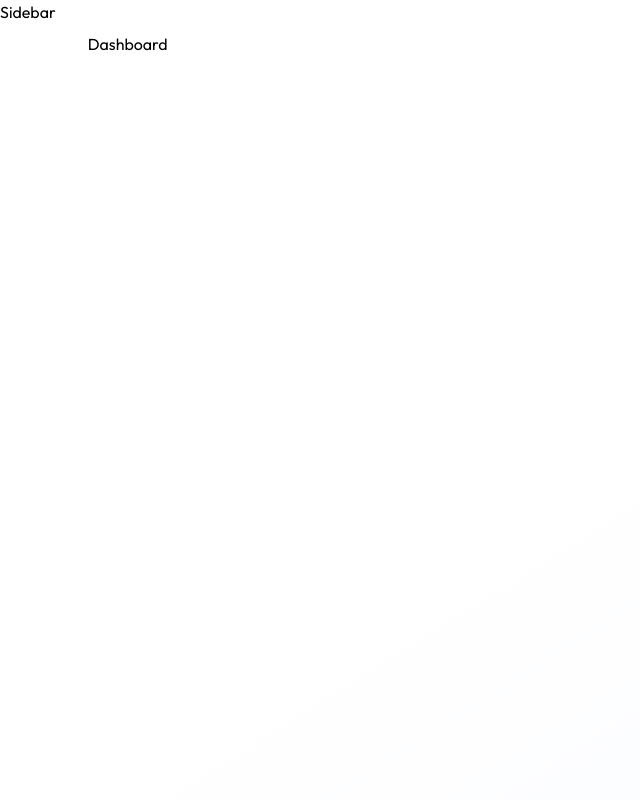
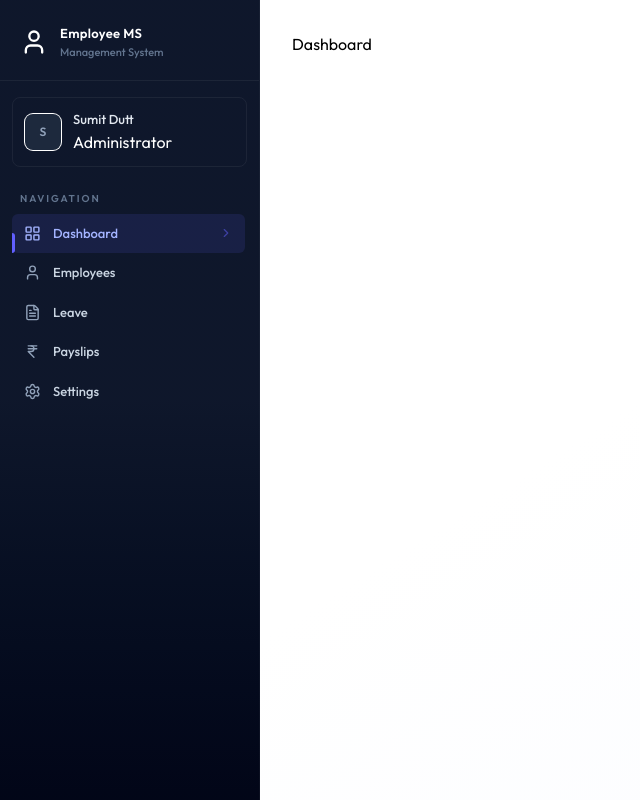
Before and after one commit to Sumit0055/EMS-IHO-FullStack-Client, a React (Vite) app: page /dashboard in a window 1280 px wide. Shown: the whole page, without its empty margins (0-640 px from the left). Built offline with nearby package versions, Linux system fonts and the light colour scheme.

Commit message:
SideBar Working in Progress

```diff
--- a/src/components/LoginForm.jsx
+++ b/src/components/LoginForm.jsx
@@ -62,7 +62,7 @@ const LoginForm = ({ role, title, subtitle }) => {
             <div
               className="">
               <label
-                htmlFor=""
+                // htmlFor=""
                 className='block text-sm font-medium text-slate-700 mb-2'>
                 Email address
               </label>
@@ -78,7 +78,7 @@ const LoginForm = ({ role, title, subtitle }) => {
             <div
               className="">
               <label
-                htmlFor=""
+                // htmlFor=""
                 className='block text-sm font-medium text-slate-700 mb-2'>
                 Password
               </label>
@@ -112,6 +112,64 @@ const LoginForm = ({ role, title, subtitle }) => {
             Sign in
             </button>
           </form>
+          {/* <form action="" className="space-y-5 max-w-md mx-auto px-4 sm:px-6 lg:px-8" onSubmit={handleSubmit}>
+            <div>
+              <label
+                htmlFor="email"
+                className="block text-sm font-medium text-slate-700 mb-2"
+              >
+                Email address
+              </label>
+              <input
+                type="email"
+                id="email"
+                value={email}
+                onChange={(e) => setEmail(e.target.value)}
+                required
+                placeholder="example@gmail.com"
+                className="w-full rounded-md border border-slate-300 px-3 py-2 text-sm focus:ring-2 focus:ring-indigo-500 focus:outline-none"
+              />
+            </div>
+
+            <div>
+              <label
+                htmlFor="password"
+                className="block text-sm font-medium text-slate-700 mb-2"
+              >
+                Password
+              </label>
+              <div className="relative">
+                <input
+                  type={showPassword ? "text" : "password"}
+                  id="password"
+                  onChange={(e) => setPassword(e.target.value)}
+                  required
+                  placeholder="......."
+                  className="w-full rounded-md border border-slate-300 px-3 py-2 text-sm pr-11 focus:ring-2 focus:ring-indigo-500 focus:outline-none"
+                />
+                <button
+                  type="button"
+                  className="absolute right-3 top-1/2 -translate-y-1/2 text-slate-400 hover:text-slate-600 transition-colors"
+                  onClick={() => setShowPassword(!showPassword)}
+                >
+                  {showPassword ? <EyeOffIcon size={18} /> : <EyeIcon size={18} />}
+                </button>
+              </div>
+            </div>
+
+
+            <button
+              type="submit"
+              disabled={loading}
+              className="w-full py-3 bg-gradient-to-r from-indigo-600 to-indigo-400 text-white rounded-md text-sm font-semibold hover:to-indigo-600 disabled:opacity-50 transition-all duration-200 shadow-lg shadow-indigo-500/25 active:scale-[0.98] flex items-center justify-center"
+            >
+              {loading && (
+                <Loader2Icon className="animate-spin h-4 w-4 mr-2" />
+              )}
+              Sign in
+            </button>
+          </form> */}
+
         </div>
       </div>
       {/* 1:02:29 */}
--- /dev/null
+++ b/src/components/Sidebar.jsx
@@ -0,0 +1,184 @@
+import React, { useEffect, useState } from 'react'
+import { Link, useLocation } from 'react-router-dom'
+import { dummyProfileData } from '../assets/assets'
+import { CalendarIcon, ChevronRightIcon, FileTextIcon, icons, IndianRupee, LayoutGridIcon, MenuIcon, SettingsIcon, UserIcon, XIcon } from 'lucide-react'
+
+const Sidebar = () => {
+
+    const { pathname } = useLocation()
+    const [userName, setUserName] = useState('')
+    const [mobileOpen, setMobileOpen] = useState(false)
+
+    useEffect(() => {
+        setUserName(dummyProfileData.firstName + " " + dummyProfileData.lastName)
+    }, [])
+
+    // Close mobiole Sidebar on route change
+
+    useEffect(() => {
+        setMobileOpen(false)
+    }, [pathname])
+
+    const role = "ADMIN" || "EMPLOYEE";
+
+    const navItems = [
+        {
+            name: "Dashboard",
+            href: "/dashboard",
+            icons: LayoutGridIcon
+        },
+        role === "ADMIN" ?
+            {
+                name: "Employees",
+                href: "/employees",
+                icons: UserIcon
+            } :
+
+            {
+                name: "Attendance",
+                href: "/attendance",
+                icons: CalendarIcon
+            },
+        {
+            name: "Leave",
+            href: "/leave",
+            icons: FileTextIcon
+        },
+        {
+            name: "Payslips",
+            href: "/payslips",
+            icons: IndianRupee
+        },
+        {
+            name: "Settings",
+            href: "/settings",
+            icons: SettingsIcon
+        }
+    ]
+
+    const sidebarContent = (
+        <>
+            {/* Brand Header */}
+
+            <div className="px-5 pt-6 pb-5 border-b border-white/6">
+                <div className="flex items-center justify-between">
+                    <div className="flex items-center gap-3">
+                        <UserIcon className='text-white size-7' />
+                        <div className="">
+                            <p className='font-semibold text-[13px] text-white tracking-wide'>Employee MS</p>
+                            <p className='text-[11px] text-slate-500 font-medium'>Management System</p>
+                        </div>
+                    </div>
+                    <button onClick={() => setMobileOpen(false)} className='lg:hidden text-slate-400 hover:text-white p-1'>
+                        <XIcon size={20} />
+                    </button>
+                </div>
+            </div>
+
+            {/* user Profile card */}
+            {
+                userName && (
+                    <div className="mx-3 mt-4 mb-1 p-3 rounded-lg  border border-white/6">
+                        <div className="flex items-center gap-3 ">
+                            <div className="w-9 h-9 rounded-lg bg-slate-800 flex items-center justify-center ring-1 ring-white">
+                                <span className='text-slate-400 text-xs font-semibold'>
+                                    {
+                                        userName.charAt(0).toLocaleUpperCase()
+                                    }
+                                </span>
+                            </div>
+                            <div
+                                className="min-w-0">
+                                <p
+                                    className='text-[13px] font-medium text-slate-200 truncate'>
+                                    {userName}
+                                </p>
+                                <p>
+                                    {role === "ADMIN" ? "Administrator" : "Employee"}
+                                </p>
+                            </div>
+                        </div>
+                    </div>
+                )
+            }
+
+            {/* Section label */}
+            <div className="px-5 pt-5 pb-2">
+                <p
+                    className='text-[10px] font-semibold uppercase tracking-[0.12rem] text-slate-500'>
+                    Navigation
+                </p>
+            </div>
+            {/* Navigation List */}
+            <div
+                className="flex-1 px-3 space-x-0.5 overflow-auto">
+                {navItems.map((item) => {
+                    const isActive = pathname.startsWith(item.href)
+                    return (
+                        <Link
+                            key={item.name}
+                            to={item.href}
+                            className={`group flex items-center gap-3 px-3 py-2.5 rounded-md text-[13px] font-medium transition-all duration-150 relative ${isActive ? "bg-indigo-500/12 text-indigo-300" : "text-slate-300 hover:text-white hover:bg-white/4"}`}>
+                            {
+                                isActive && <div className='absolute left-0 top-1/2 w-[3px] h-5 rounded-r-full bg-indigo-500' />
+                            }
+                            <item.icons
+                                className={`w-[17px] h-[17px] shrink-0 ${isActive ? "text-indigo-300" : "text-slate-400 group-hover:stale-300"}`} />
+                            <span
+                                className='flex-1'>
+                                {item.name}
+                            </span>
+                            {
+                                isActive &&
+                                <ChevronRightIcon
+                                    className='w-3.5 h-3.5 text-indigo-500/50' />
+                            }
+                        </Link>
+                    )
+                })}
+            </div>
+
+            {/* Logout  */}
+
+
+        </>
+    )
+
+    return (
+        <>
+            {/* Mobile hamburger button  */}
+            <button onClick={() => {
+                setMobileOpen(true)
+            }}
+                className='lg:hidden fixed top-4 left-4 z-50 p-2 bg-slate-900 text-white rounded-lg shadow-lg border border-white/10'>
+                <MenuIcon size={20} />
+            </button>
+
+            {/* Mobile Overlay */}
+            {
+                mobileOpen &&
+                <div
+                    className='lg:hidden fixed inset-0 bg-black/60 backdrop-blur-sm z-40'
+                    onClick={() => { setMobileOpen(false) }} />
+            }
+
+            {/* Sidebar - desktop */}
+            <aside
+                className='hidden lg:flex flex-col h-full w-[260px] bg-linear-to-b from-slate-900 via-slate-900 to-slate-950 text-white shrink-0 border-r border-white/4'>
+                {
+                    sidebarContent
+                }
+            </aside>
+
+            {/* Sidebar - mobile */}
+            <aside
+                className={`lg:hidden fixed inset-y-0 left-0 w-72 bg-linear-to-b from-slate-900 via-slate-900 to-slate-950 text-white z-50 flex flex-col transform transition-transform duration-300 ${mobileOpen ? "translate-x-0" : "-translate-x-full"}`}>
+                {
+                    sidebarContent
+                }
+            </aside>
+        </>
+    )
+}
+
+export default Sidebar
--- a/src/pages/Layout.jsx
+++ b/src/pages/Layout.jsx
@@ -1,13 +1,17 @@
 import React from 'react'
 import { Outlet } from 'react-router-dom'
+import Sidebar from '../components/Sidebar'
 
 const Layout = () => {
   return (
-    <div className="flex h-screen bg-linear-to-br from-salte-50 via-white to-indigo-50/30">
-      <p>Sidebar</p>
-      <main className='flex-1 overflow-auto'>
-        <div  className='p-4 pt-16 sm:p-6 sm:pt-6 lg:p-8 max-w-400 mx-auto'>
-          <Outlet/>
+    <div
+      className="flex h-screen bg-linear-to-br from-salte-50 via-white to-indigo-50/30">
+      <Sidebar />
+      <main
+        className='flex-1 overflow-auto'>
+        <div
+          className='p-4 pt-16 sm:p-6 sm:pt-6 lg:p-8 max-w-400 mx-auto'>
+          <Outlet />
         </div>
       </main>
     </div>
```
